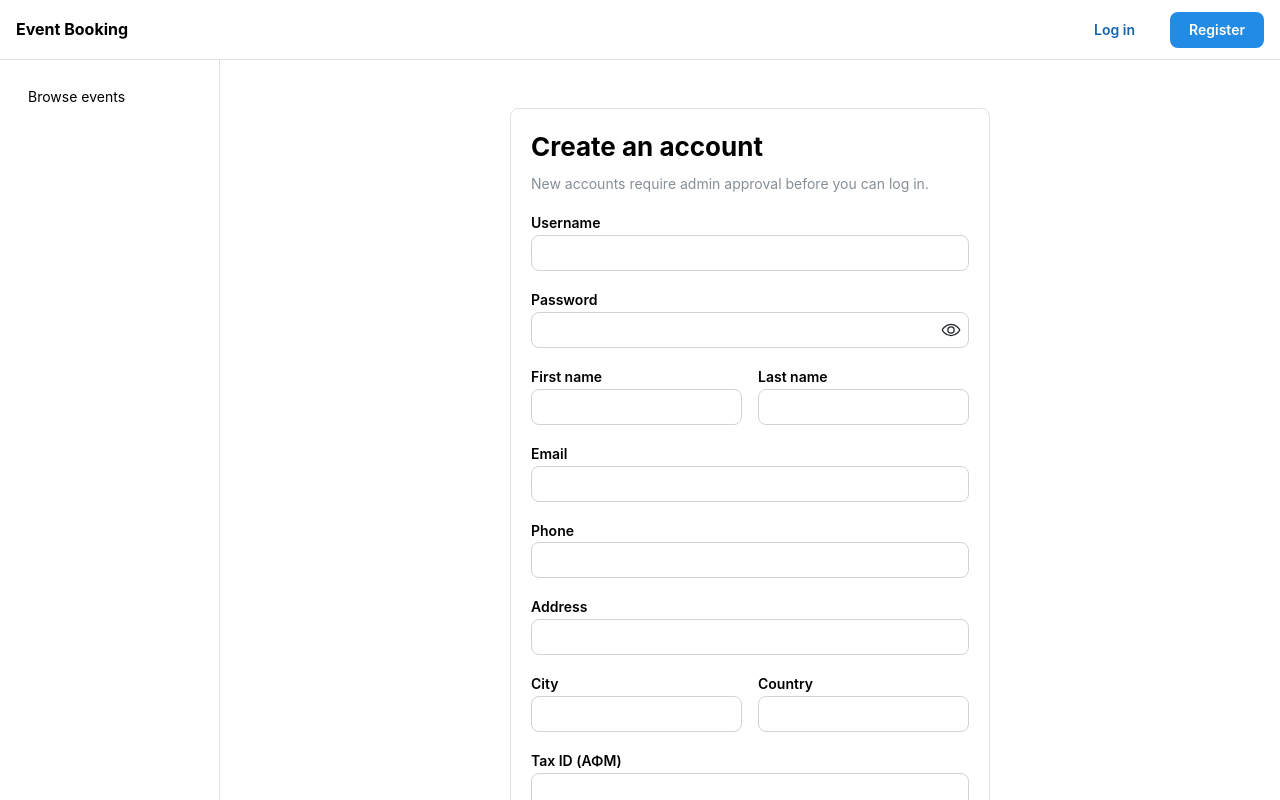
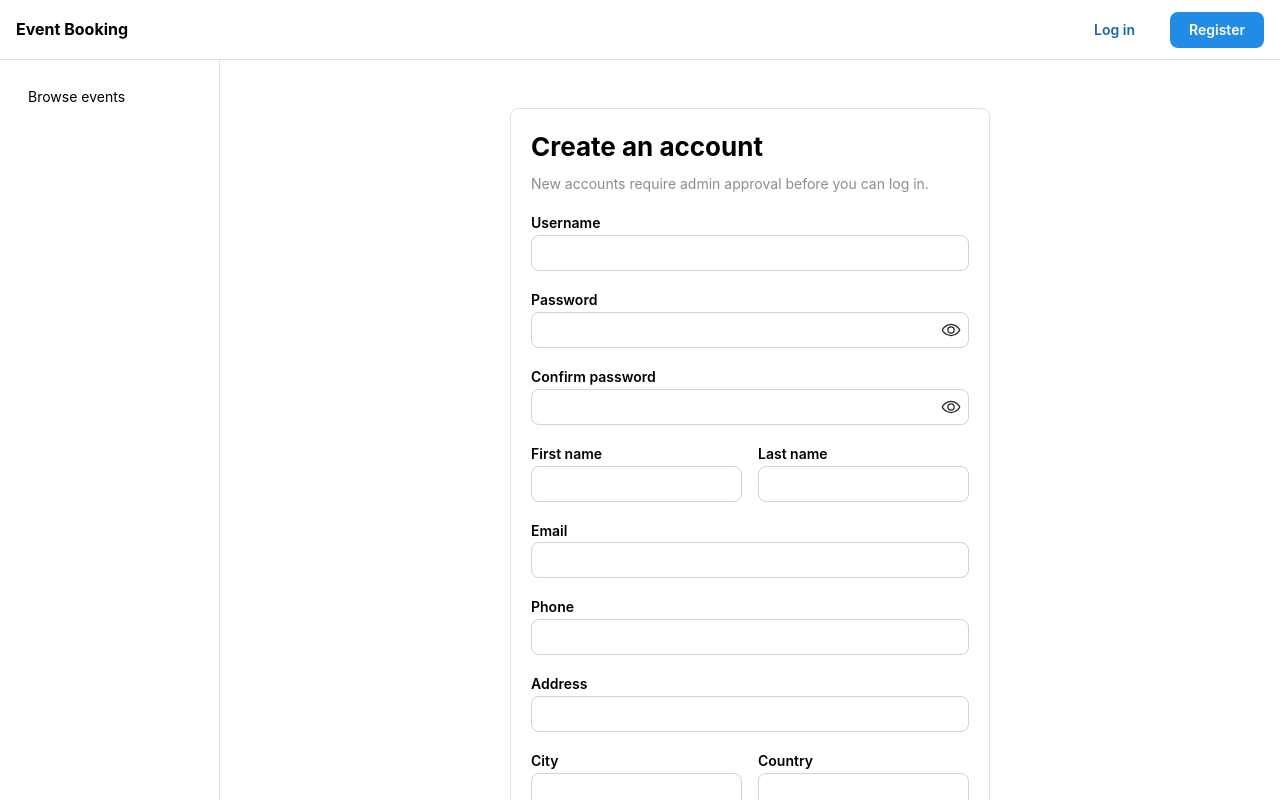
Before and after one commit to thanasisskotis/web-event-booking-system, a React app in the folder frontend/: page /register in a window 1280 px wide. Shown: the top 800 px of the page. Built offline with nearby package versions, Linux system fonts and the light colour scheme; the HTML template or start-up script is replaced by a standard one.

Commit message:
Update Register.jsx

```diff
--- a/frontend/src/features/auth/pages/Register.jsx
+++ b/frontend/src/features/auth/pages/Register.jsx
@@ -6,9 +6,11 @@ import { z } from "zod";
 import { TextInput, PasswordInput, Button, Paper, Title, Text, Stack, Alert, SimpleGrid } from "@mantine/core";
 import { useAuth } from "../AuthContext";
 
-const schema = z.object({
+const schema = z
+  .object({
     username: z.string().min(3, "At least 3 characters"),
     password: z.string().min(8, "At least 8 characters"),
+    confirm_password: z.string().min(1, "Please confirm your password"),
     first_name: z.string().min(1, "Required"),
     last_name: z.string().min(1, "Required"),
     email: z.string().email("Invalid email"),
@@ -17,6 +19,14 @@ const schema = z.object({
     city: z.string().optional(),
     country: z.string().optional(),
     tax_id: z.string().min(1, "Required"),
+  })
+  // Cross-field validation: zod's .refine() runs after each individual field
+  // passes its own rule, and can compare multiple fields at once. `path`
+  // attaches the resulting error message to confirm_password specifically,
+  // so it shows up under that field rather than as a generic form-level error.
+  .refine((data) => data.password === data.confirm_password, {
+    message: "Passwords don't match",
+    path: ["confirm_password"],
   });
 
 export default function Register() {
@@ -33,7 +43,11 @@ export default function Register() {
   async function onSubmit(values) {
     setServerError(null);
     try {
-      await registerAccount(values);
+      // confirm_password only exists to validate on the client -- the
+      // backend's UserRegister schema has no such field, so it's stripped
+      // out of the payload before sending.
+      const { confirm_password, ...payload } = values;
+      await registerAccount(payload);
       setSuccess(true);
     } catch (err) {
       setServerError(err.response?.data?.detail ?? "Registration failed");
@@ -75,6 +89,11 @@ export default function Register() {
           )}
           <TextInput label="Username" {...register("username")} error={errors.username?.message} />
           <PasswordInput label="Password" {...register("password")} error={errors.password?.message} />
+          <PasswordInput
+            label="Confirm password"
+            {...register("confirm_password")}
+            error={errors.confirm_password?.message}
+          />
           <SimpleGrid cols={2}>
             <TextInput label="First name" {...register("first_name")} error={errors.first_name?.message} />
             <TextInput label="Last name" {...register("last_name")} error={errors.last_name?.message} />
```
Lines whose indentation alone changed are shown as unchanged.
